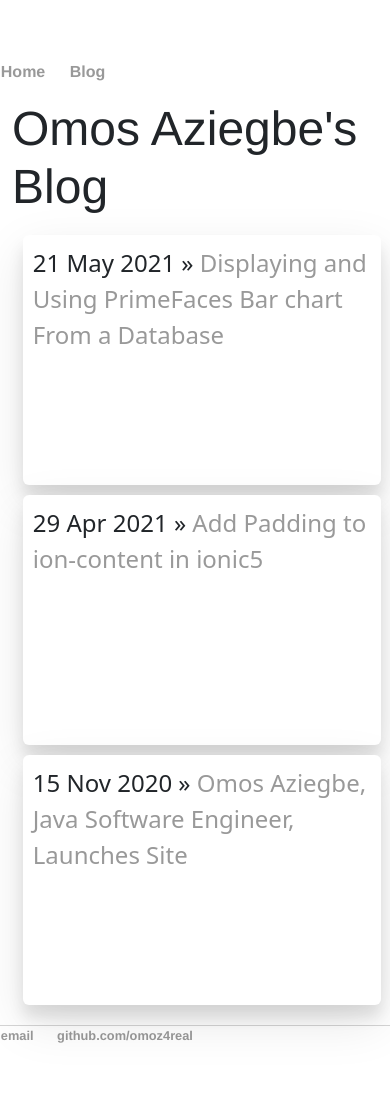
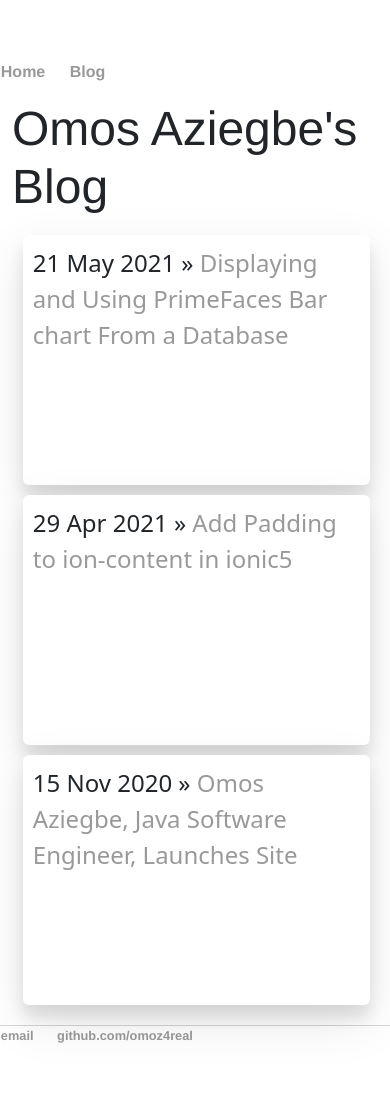
Before and after one commit to omoz4real/omoz4real.github.io, a Jekyll site: the page built from blog/index.html, in a window 390 px wide. Built offline with Jekyll 4.4.1, drawn with Linux system fonts in a browser that asks for light colours.

Commit message:
Update main.css

```diff
--- a/css/main.css
+++ b/css/main.css
@@ -65,7 +65,7 @@ ul.posts li {
 }
  ul.posts li{
     display: block !important;
-    width: 98% !important;
+    width: 95% !important;
     }
 
 
```
